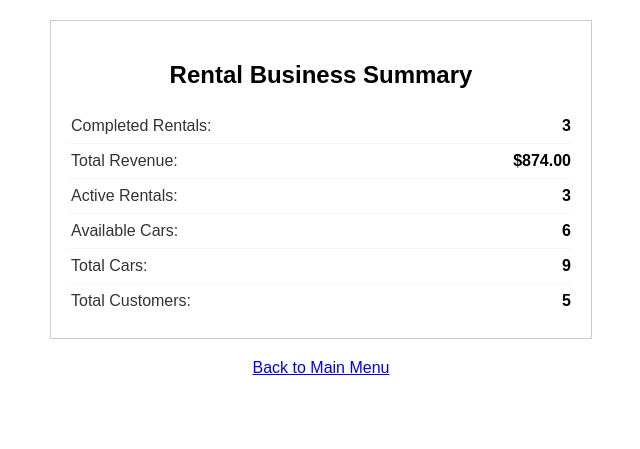
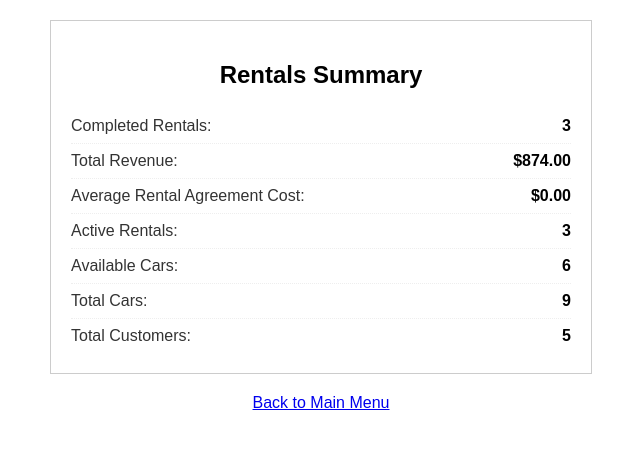
Before and after one commit to MiguelMz1/notHertz, a PHP site: page /report.php in a window 1280 px wide. Shown: the top 449 px of the page, without its empty margins (319-959 px from the left). Run offline with PHP 8.4, Linux system fonts and the light colour scheme; data comes from the database, SQL or seed files in the repository.

Commit message:
Add files via upload

```diff
--- a/report.php
+++ b/report.php
@@ -8,6 +8,7 @@ if (!isset($conn) || $conn->connect_error) {
 $report_data = [
     'total_completed_rentals' => 'N/A',
     'total_revenue' => 'N/A',
+    'avg_rental_cost' => 'N/A',
     'active_rentals' => 'N/A',
     'available_cars' => 'N/A',
     'total_customers' => 'N/A',
@@ -23,6 +24,11 @@ else { $query_errors[] = "Completed rentals query failed."; }
 $sql_revenue = "SELECT SUM(total_cost) AS total FROM rental_agreements WHERE status = 'completed'";
 $result = $conn->query($sql_revenue);
 if ($result) { $report_data['total_revenue'] = $result->fetch_assoc()['total'] ?? 0.00; $result->free(); }
+else { $query_errors[] = "Revenue query failed."; }
+
+$sql_avg_rental_cost = "SELECT AVG(total_cost) FROM rental_agreements WHERE status = 'completed'";
+$result = $conn->query($sql_avg_rental_cost);
+if ($result) { $report_data['avg_rental_cost'] = $result->fetch_assoc()['total'] ?? 0.00; $result->free(); }
 else { $query_errors[] = "Revenue query failed."; }
 
 $sql_active = "SELECT COUNT(*) AS total FROM rental_agreements WHERE status = 'active'";
@@ -66,7 +72,7 @@ $conn->close();
 <body>
 
     <div class="report-container">
-        <h2>Rental Business Summary</h2>
+        <h2>Rentals Summary</h2>
 
         <?php if (!empty($query_errors)): ?>
             <div class="error">Could not generate full report. Errors occurred.</div>
@@ -79,6 +85,10 @@ $conn->close();
         <div class="report-item">
             <span class="report-label">Total Revenue:</span>
             <span class="report-value">$<?php echo is_numeric($report_data['total_revenue']) ? number_format($report_data['total_revenue'], 2) : 'Error'; ?></span>
+        </div>
+        <div class="report-item">
+            <span class="report-label">Average Rental Agreement Cost:</span>
+            <span class="report-value">$<?php echo is_numeric($report_data['avg_rental_cost']) ? number_format($report_data['avg_rental_cost'], 2) : 'Error'; ?></span>
         </div>
         <div class="report-item">
             <span class="report-label">Active Rentals:</span>
```
